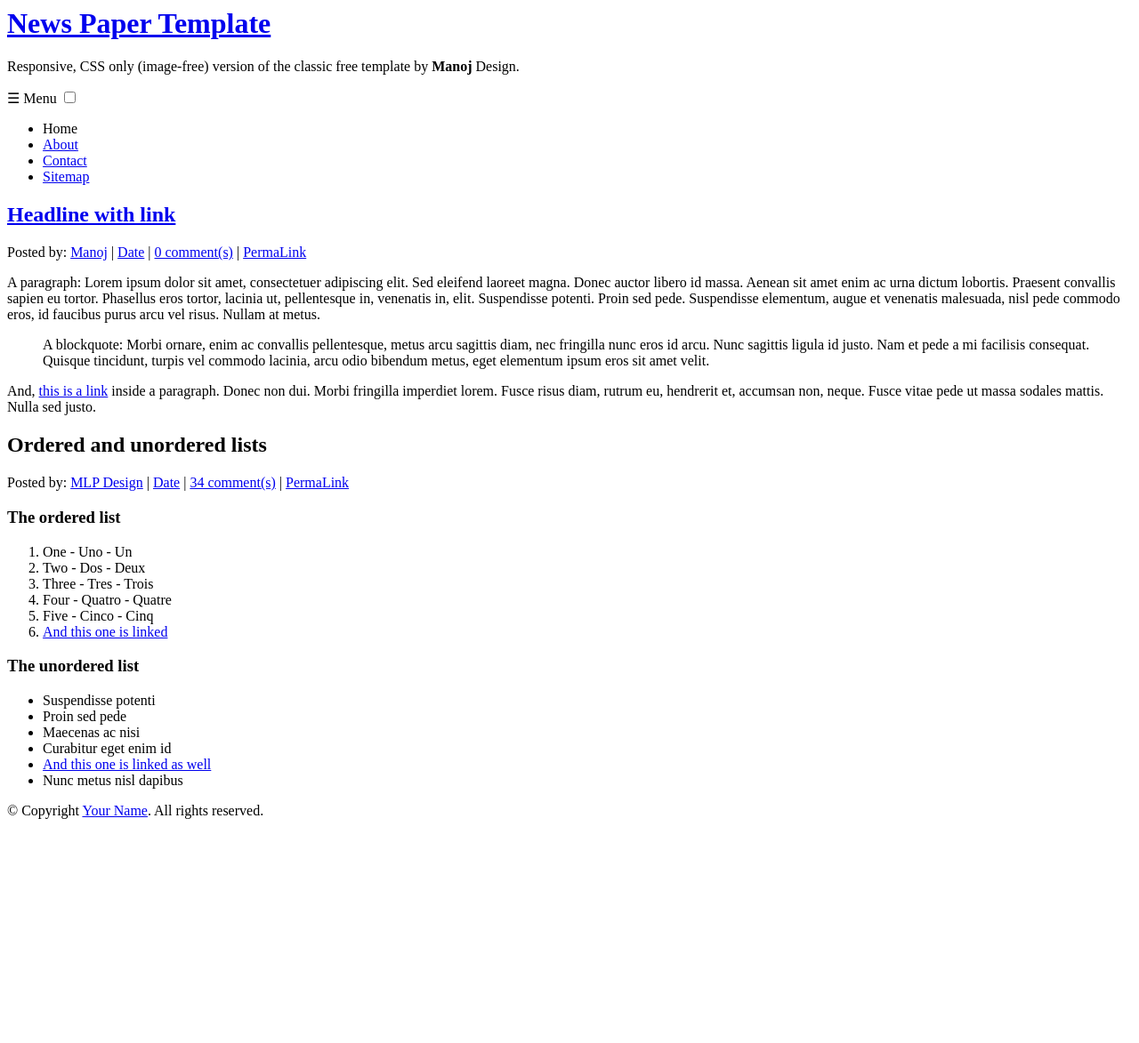
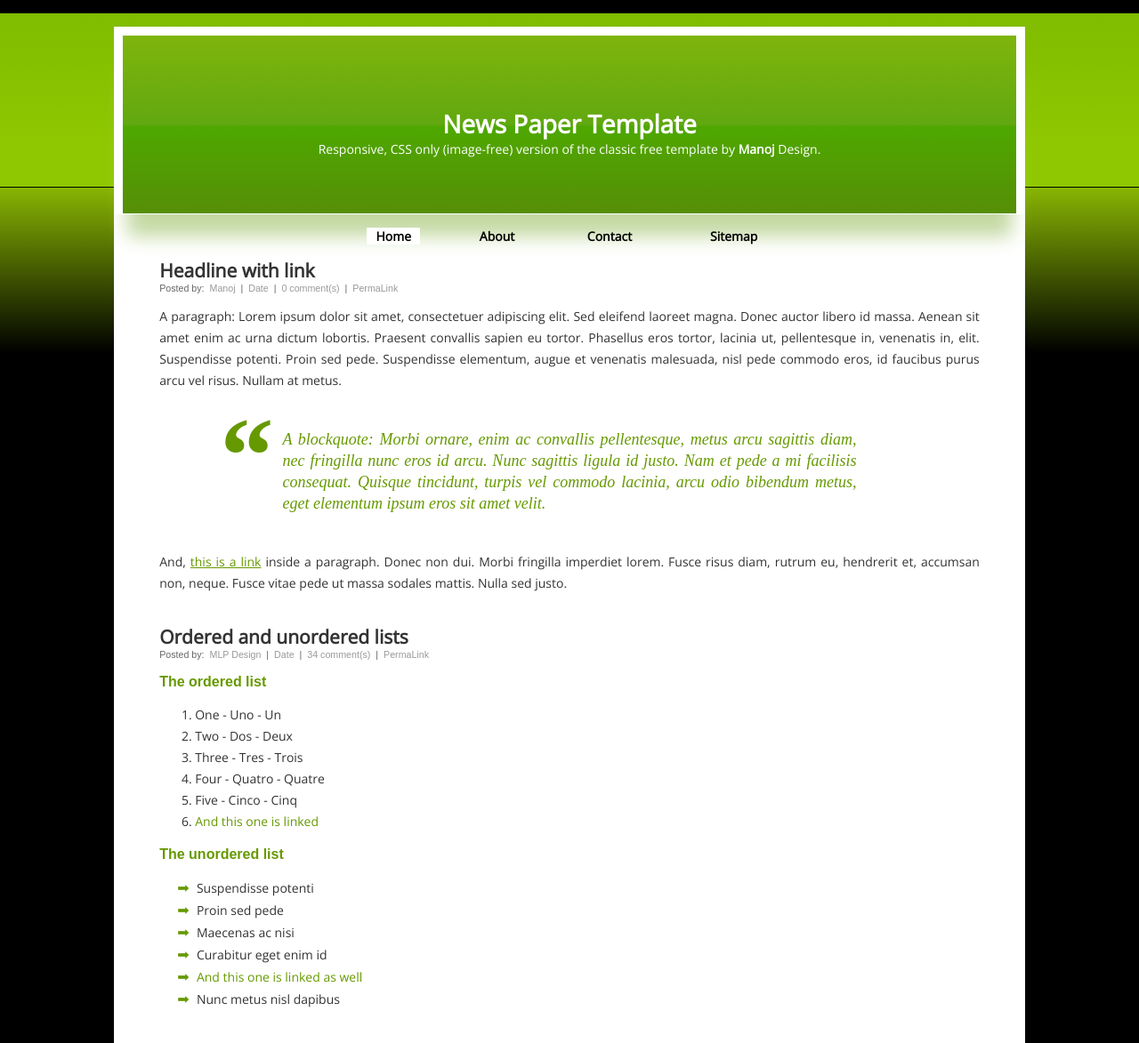
Before and after one commit to manoranjan7142/News-Paper-Template, a plain HTML site: page index.html in a window 1280 px wide. Shown: the top 1173 px of the page at 89% size. Before the commit the page ends 929 px from the top, so only its background shows below. Drawn offline with nearby package versions, Linux system fonts and the light colour scheme.

Commit message:
add css file-design to my html element

```diff
--- a/index.html
+++ b/index.html
@@ -5,7 +5,7 @@
 <meta http-equiv="Content-Type" content="text/html; charset=utf-8" />
 <meta name="title" content="News paper | Template by Manoj" />
 <meta name="author" content="#" />
-
+<link rel="stylesheet" href="style.css" type="text/css" />
 </head>
 <body>
 <div id="pseudo-wrap1"></div>
--- /dev/null
+++ b/style.css
@@ -0,0 +1,301 @@
+/*
+Template Name: mlpdesign09 -- Green Zone
+Author:webmasterneo, MLP Design
+Author URI: http://www.mlpdesign.net/
+*/
+
+@import url('https://fonts.googleapis.com/css?family=Open+Sans');
+
+body {
+  background-color:#000;
+  color:#333;
+  font: normal 14px "Open Sans", sans-serif;
+  margin:0;
+}
+
+h1,h2,h3,p,li {
+  text-align:left;
+}
+
+a {
+  background-color:inherit;
+  color:#333;
+  text-decoration:none;
+}
+
+a:hover {
+  text-decoration:underline;
+}
+
+blockquote {
+font: italic 18px "Times New Roman",serif;
+width: 70%;
+margin: 5px auto;
+padding: 10px 50px;
+position: relative;
+color: #690;
+}
+
+
+blockquote:before {
+display: block;
+content: "\201c";
+font: bold 120px "Times New Roman", serif;
+position: absolute;
+left: -20px;
+top: -10px;
+color: #690;
+}
+
+
+
+#pseudo-wrap1 {
+background: #80bc00;
+background: -moz-linear-gradient(top,  #80bc00 1%, #8fc800 78%);
+background: -webkit-linear-gradient(top,  #80bc00 1%,#8fc800 78%);
+background: linear-gradient(to bottom,  #80bc00 1%,#8fc800 78%);
+filter: progid:DXImageTransform.Microsoft.gradient( startColorstr='#80bc00', endColorstr='#8fc800',GradientType=0 );
+height: 195px;
+margin:0;
+width:100%;
+z-index:-100;
+position:absolute;
+top:15px; left:0; right:0;
+}
+
+#pseudo-wrap2 {
+background: #88b503;
+background: -moz-linear-gradient(top,  #88b503 0%, #000000 98%);
+background: -webkit-linear-gradient(top,  #88b503 0%,#000000 98%);
+background: linear-gradient(to bottom,  #88b503 0%,#000000 98%);
+filter: progid:DXImageTransform.Microsoft.gradient( startColorstr='#88b503', endColorstr='#000000',GradientType=0 );
+height: 190px;
+margin:0;
+width:100%;
+z-index:-100;
+position:absolute;
+top:211px; left:0; right:0;
+}
+
+#wrap {
+  width:80%;
+  background-color:#fff;
+  color:inherit;
+  padding:0;
+  margin:30px auto 15px auto;
+}
+
+#header {
+  background: #7fb50c;
+  background: -moz-linear-gradient(top,  #7fb50c 0%, #61a810 50%, #4ea800 51%, #568e07 100%);
+  background: -webkit-linear-gradient(top,  #7fb50c 0%,#61a810 50%,#4ea800 51%,#568e07 100%);
+  background: linear-gradient(to bottom,  #7fb50c 0%,#61a810 50%,#4ea800 51%,#568e07 100%);
+  filter: progid:DXImageTransform.Microsoft.gradient( startColorstr='#7fb50c', endColorstr='#568e07',GradientType=0 );
+  color:#fff;
+  height:200px;
+  -webkit-box-shadow: 0px 40px 20px -15px #C4D9A3;
+  -moz-box-shadow: 0px 40px 20px -15px #c4d9a3;
+  box-shadow: 0px 40px 20px -15px #c4d9a3;
+  border:10px solid #fff;
+  border-bottom:1px solid #fff;
+}
+
+#header h1 {
+  text-align:center;
+  padding:0;
+  margin:80px auto 0 auto;
+}
+
+#header a
+{	background-color:inherit;
+	color:#fff;
+	text-decoration:none; }
+
+#header p
+{	text-align:center;
+	margin:0 auto; }
+
+nav {
+  text-align:center;
+  margin:15px auto;
+}
+
+ul#menu {
+    list-style-type: none;
+    margin: 0 auto;
+    display: table;
+    padding: 0;
+    overflow: hidden;
+    width:50%;
+
+    }
+
+ul#menu li
+ { 	display: table-cell;
+    text-align:center;  }
+
+ul#menu li a {
+    background-color:inherit;
+    color: #000;
+    /*display:block;*/
+    padding:10px;
+    text-decoration:none;
+    font-weight:bold;
+    margin:0 1px;
+}
+
+ul#menu li a:hover,ul#menu li a.current
+{	background-color:#fff;
+	color:#000;	}
+
+/* Content */
+#content
+{	text-align:left;
+	width:90%;
+	padding:0 25px 10px 25px;
+	margin:0 auto;	}
+
+#content h2
+{
+	padding:0;
+	margin:0 auto; }
+
+#content h3
+{	background-color:inherit;
+	color:#690;
+	font:bold 12pt Arial,sans-serif;
+	padding:0;	}
+
+#content span.author
+{	font:normal 8pt Arial,Helvetica,sans-serif;
+	background-color:inherit;
+	color:#666;	}
+
+#content span.author a
+{	background-color:inherit;
+	color:#999;
+	text-decoration:none;
+	padding:0 3px; }
+
+#content span.author a:hover
+{	background-color:#690;
+	color:#fff;	}
+
+#content p a
+{	background-color:inherit;
+	color:#690;
+	text-decoration:underline;	}
+
+#content p
+{	text-align:justify;
+	line-height:24px; }
+
+#content p.center { text-align: center; }
+
+#content li
+{	line-height:24px;	}
+
+#content li a
+{	background-color:inherit;
+	color:#690;
+	text-decoration:none;	}
+
+#content li a:hover
+{	text-decoration:underline; }
+
+#content ul {
+  list-style:none;
+  padding:0;
+}
+
+#content ul li
+{	list-style-position:inside;
+    text-indent: 0px;
+	padding-left:20px;
+	margin:0; }
+
+#content ul li:before {
+  content: "\27a1 \00a0 \00a0";
+  background-color:inherit;
+  color:#690;
+  font-size:16px;
+}
+
+#content .post
+{	padding:0 0 20px 0;
+	margin:auto;	}
+
+#content img.photo
+{
+   display: block;
+   height:480x;
+   width: 720px;
+   margin-left: auto;
+   margin-right: auto;}
+
+/* Footer */
+#footer {
+  background: #7fb50c;
+  background: -moz-linear-gradient(top,  #7fb50c 0%, #61a810 50%, #4ea800 51%, #568e07 100%);
+  background: -webkit-linear-gradient(top,  #7fb50c 0%,#61a810 50%,#4ea800 51%,#568e07 100%);
+  background: linear-gradient(to bottom,  #7fb50c 0%,#61a810 50%,#4ea800 51%,#568e07 100%);
+  filter: progid:DXImageTransform.Microsoft.gradient( startColorstr='#7fb50c', endColorstr='#568e07',GradientType=0 );
+  color:#fff;
+  height:40px;
+  text-align:center;
+  font-size:12px;
+  padding:0;
+  margin:0 auto;
+  border:10px solid #fff;
+}
+
+#footer a
+{	background-color:inherit;
+	color:#fff;
+	text-decoration:none;	}
+
+#footer .notice
+{	background-color:inherit;
+	color: #eee;
+	padding:0;
+  line-height:40px;
+}
+
+/* Attribution: Under Creative Commons, Attribution should not be removed or hidden */
+#attribution {
+  background-color:inherit;
+  color:#568e07;
+  text-align:center;
+  font-size:11px;
+  padding:5px 0;
+  margin:0 auto;
+}
+
+#attribution a
+{	background-color:inherit;
+	color:#568e07;
+	text-decoration:none;	}
+
+#attribution a:hover
+{	color:#999;	}
+
+/* Responsive Styles */
+
+#show-menu {display: none;}
+.responsive { text-align:left; font-weight:bold; font-size:18px; font-style:underline; padding: 0; display:none; margin-left:20px;}
+
+@media screen and (max-width : 700px){
+
+body { font-size:12px; }
+blockquote { font-size:16px; }
+blockquote:before { font-size:80px;}
+#footer { font-size: 11px; }
+#attribution { font-size: 10px; }
+
+ul#menu {display:none;}
+.responsive { display:block;}
+#show-menu:checked ~ ul#menu {display: block; position: absolute;  width:50%; margin:1% 0 0 -8%; overflow:visible; z-index:100;}
+ul#menu li { display: block; text-align:left; margin:0 0 0 20%;}
+ul#menu li a { display: block; background-color:#fff;}
+ul#menu li a:hover { background-color:#690; color:#fff;}
+ul#menu li a.current, ul#menu li a.active:hover {    background-color:#eee;  color: #000;}
```
